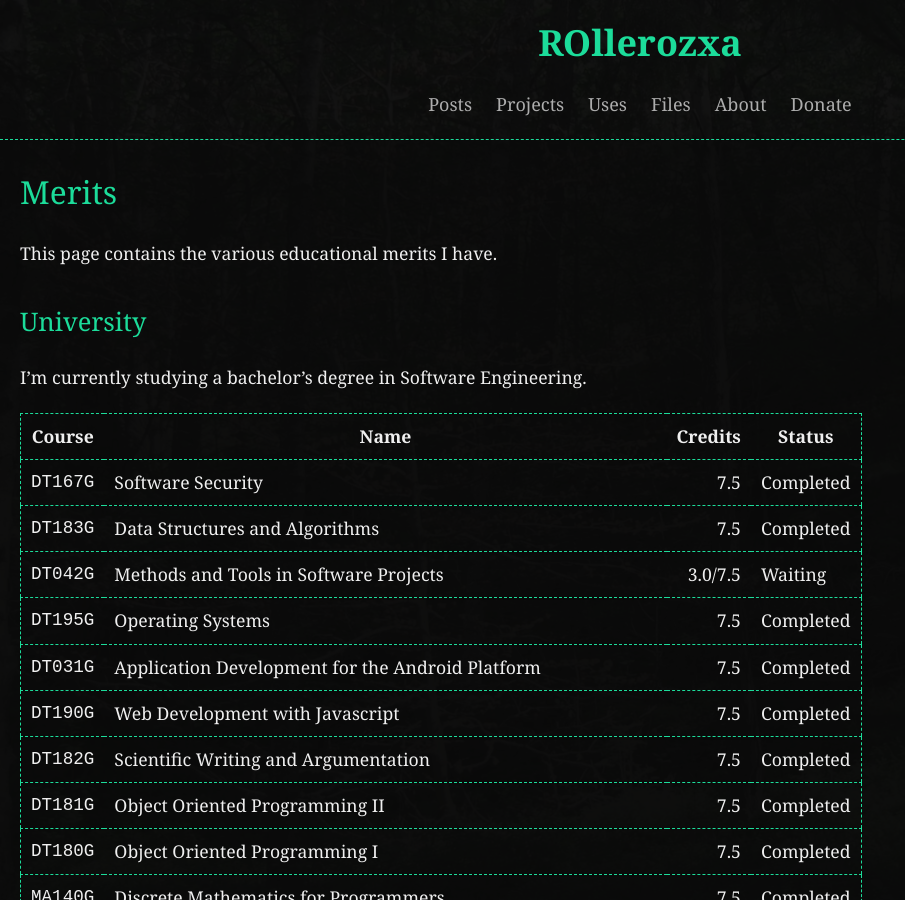
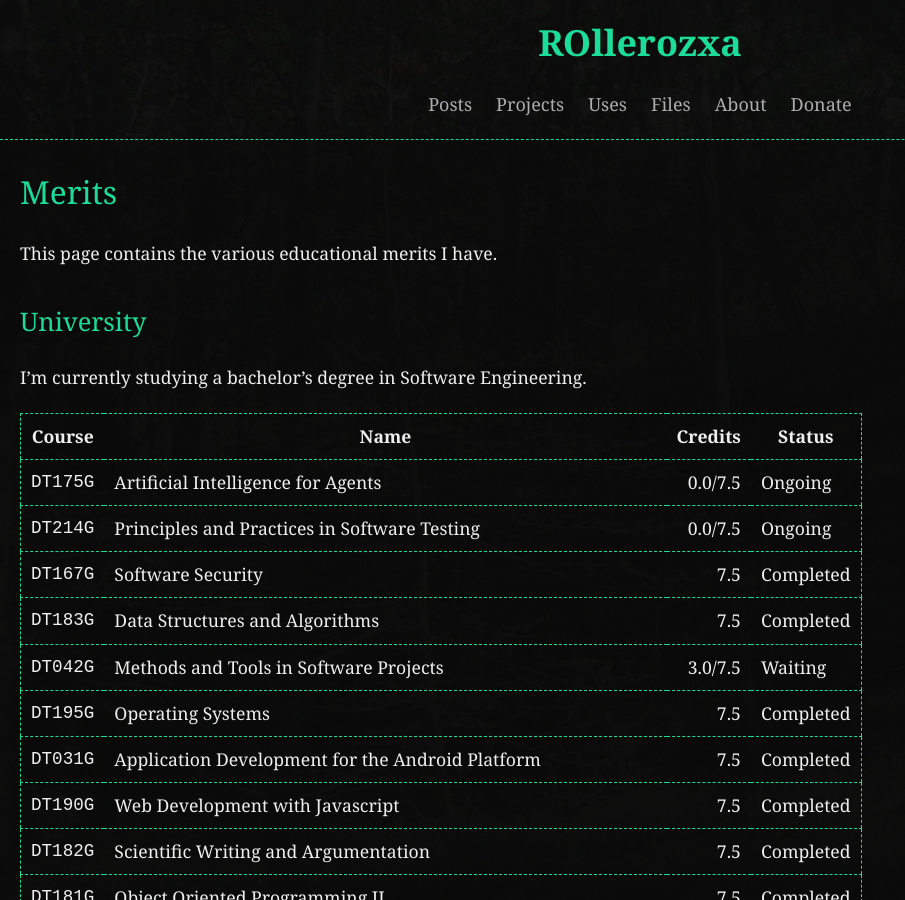
Before and after one commit to rollerozxa/voxelmanip.se, a Jekyll site: the page built from merits.md, in a window 1280 px wide and 900 px high. Shown: the whole window, without its empty margins (0-905 px from the left). Built offline with Jekyll 4.4.1, drawn with Linux system fonts in a browser that asks for light colours.

Commit message:
Update university merits

```diff
--- a/_data/merits/uni_se.yml
+++ b/_data/merits/uni_se.yml
@@ -1,3 +1,15 @@
+
+- id: DT175G
+  name: Artificial Intelligence for Agents
+  credits: 0.0
+  total_credits: 7.5
+  status: Ongoing
+
+- id: DT214G
+  name: Principles and Practices in Software Testing
+  credits: 0.0
+  total_credits: 7.5
+  status: Ongoing
 
 - id: DT167G
   name: Software Security
```
